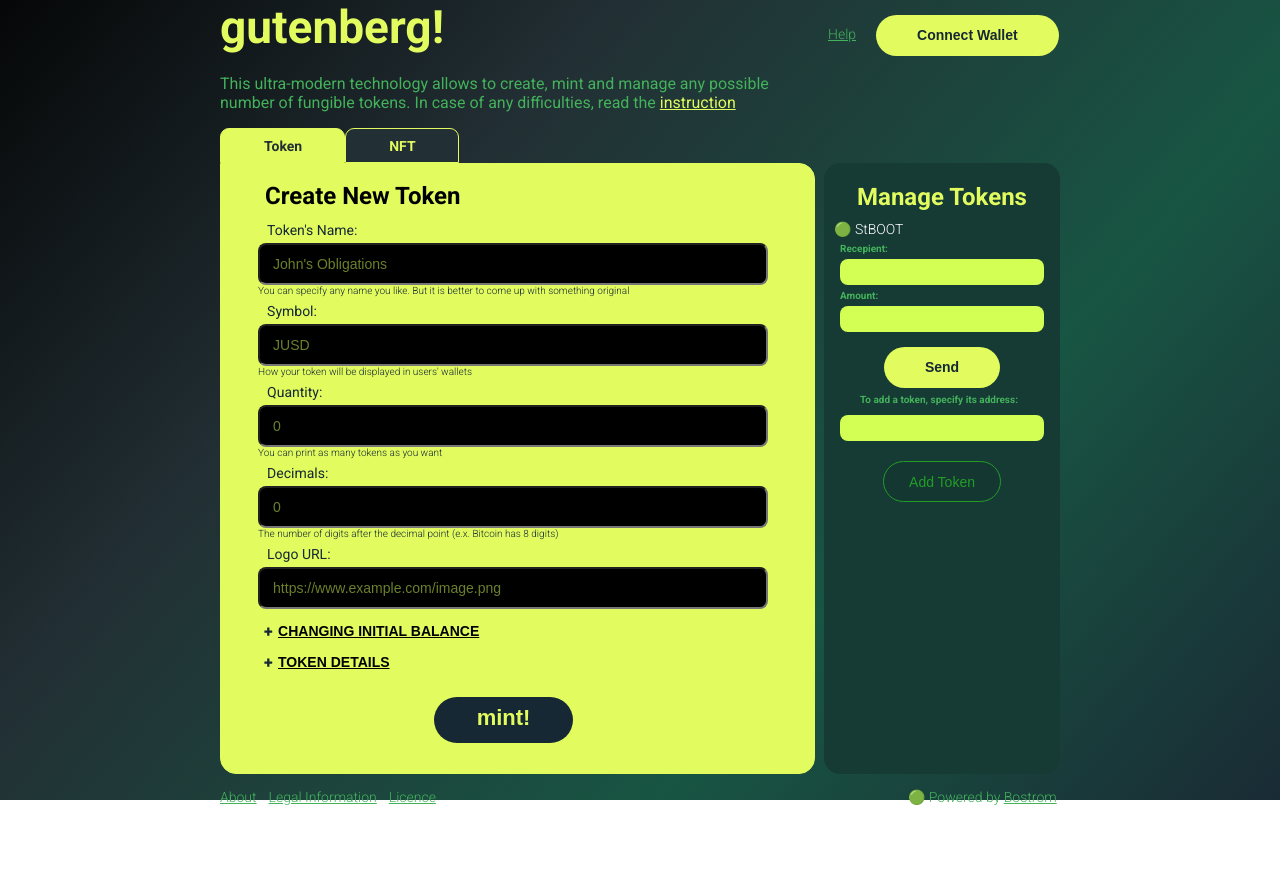
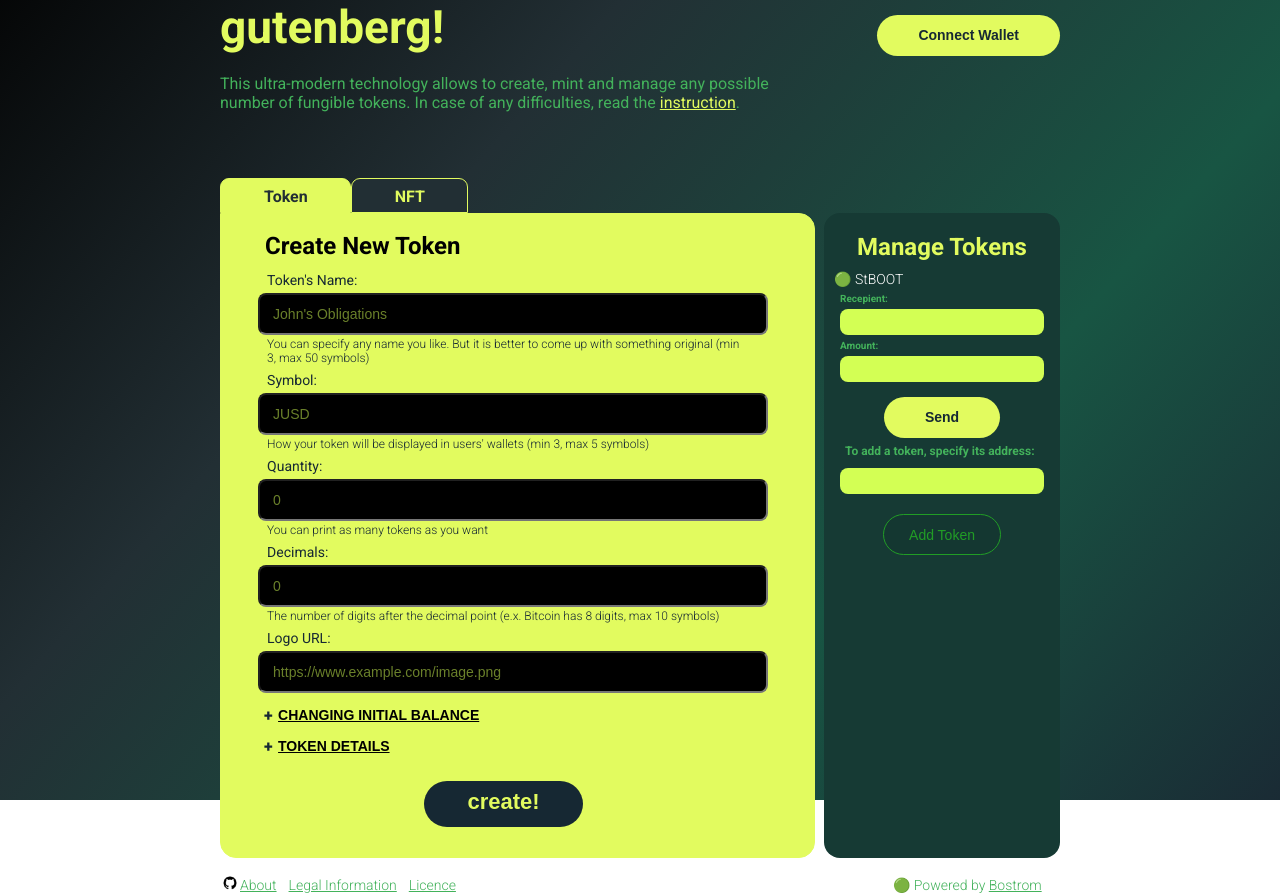
Before and after one commit to diekuche/gutenberg, a React (Create React App) app: page / in a window 1280 px wide. Before the commit the page ends 805 px from the top, so only its background shows below. Built offline with nearby package versions, Linux system fonts and the light colour scheme.

Commit message:
issues#62

```diff
--- a/src/components/Footer/Footer.module.css
+++ b/src/components/Footer/Footer.module.css
@@ -5,6 +5,7 @@
   margin-top: auto;
   margin-bottom: 30px;
   padding-top: 15px;
+  align-items: center;
 }
 
 .link {
@@ -27,10 +28,13 @@
 }
 
 .create {
-  margin-left: 460px;
+  margin-left: 425px;
   color: #43b25b;
   font-style: normal;
   font-weight: 300;
   font-size: 14px;
   line-height: 16px;
 }
+.git {
+  height: 20px;
+}
--- a/src/components/Footer/Footer.tsx
+++ b/src/components/Footer/Footer.tsx
@@ -1,10 +1,14 @@
 import React from "react";
 import styles from "../Footer/Footer.module.css";
 import { Link } from "react-router-dom";
+import git from "../Footer/git.png";
 
 const Footer = () => {
   return (
     <div className={styles.footer}>
+      <a href="https://github.com/diekuche/gutenberg">
+        <img className={styles.git} src={git} alt=""></img>
+      </a>
       <a className={styles.link} href="/About">
         About
       </a>
--- a/src/components/Form/Form.tsx
+++ b/src/components/Form/Form.tsx
@@ -80,7 +80,7 @@ export const Form: React.FC = () => {
         id="token"
         label={`Token's Name:`}
         htmlFor="token"
-        subtitle={`You can specify any name you like. But it is better to come up with something original`}
+        subtitle={`You can specify any name you like. But it is better to come up with something original (min 3, max 50 symbols)`}
         placeholder={`John's Obligations`}
         name="token"
         required
@@ -90,7 +90,8 @@ export const Form: React.FC = () => {
         htmlFor="symbol"
         label={`Symbol:`}
         name="symbol"
-        subtitle={`How your token will be displayed in users' wallets`}
+        subtitle={`How your token will be displayed in users' wallets (min 3, max 5 symbols)
+        `}
         pattern={`[A-Za-z-0-9]{2,5}`}
         placeholder={`JUSD`}
         required
@@ -110,7 +111,7 @@ export const Form: React.FC = () => {
         htmlFor="decimals"
         label={`Decimals:`}
         name="decimals"
-        subtitle={`The number of digits after the decimal point (e.x. Bitcoin has 8 digits)`}
+        subtitle={`The number of digits after the decimal point (e.x. Bitcoin has 8 digits, max 10 symbols)`}
         pattern={`[0-9]{0,10}`}
         placeholder={`0`}
       />
@@ -165,13 +166,13 @@ export const Form: React.FC = () => {
           onChange={(e: React.ChangeEvent<HTMLInputElement>) =>
             setDescription(e.target.value)
           }
-          label="This information will be displayed in the description of the created token:"
+          label="This information will be displayed in the description of the created token:(max 160 symbols)"
           isTextArea
         />
       </Collapsible>
 
       <Button type="submit" color="black" size="lg">
-        mint!
+        create!
       </Button>
     </form>
   );
--- a/src/components/Form/index.module.css
+++ b/src/components/Form/index.module.css
@@ -35,17 +35,18 @@
   display: flex;
   align-items: center;
   justify-content: center;
-  min-width: 47px;
-  height: 46px;
+  min-width: 43px;
+  height: 43px;
   background-color: #162833;
   color: #e2fb5f;
   border-radius: 50%;
   font-size: 22px;
   font-weight: bold;
-  margin-top: 20px;
+  margin-top: 25px;
 }
 
 .article {
   margin-top: 5px;
   margin-bottom: 12px;
+  padding-left: 5px;
 }
--- a/src/components/Header/Header.tsx
+++ b/src/components/Header/Header.tsx
@@ -2,7 +2,6 @@ import React from "react";
 import styles from "./index.module.css";
 import Wallet from "../Wallet/Wallet";
 import { Link } from "react-router-dom";
-import Help from "../Help/Help";
 
 const Header = () => {
   return (
@@ -18,10 +17,8 @@ const Header = () => {
           <a className={styles.link} href="URL">
             instruction
           </a>
+          .
         </p>
-      </div>
-      <div className={styles.help}>
-        <Help />
       </div>
       <div className={styles.walletWrapper}>
         <Wallet />
--- a/src/components/Header/index.module.css
+++ b/src/components/Header/index.module.css
@@ -38,5 +38,5 @@
 .header .walletWrapper {
   justify-self: end;
   margin-top: 15px;
-  margin-left: 20px;
+  margin-left: auto;
 }
--- a/src/components/Input/index.module.css
+++ b/src/components/Input/index.module.css
@@ -24,8 +24,10 @@ input::placeholder {
 
 .subtitle {
   padding: 0px;
+  padding-left: 9px;
+  padding-top: 2px;
   text-align: left;
-  font-size: 10px;
+  font-size: 12px;
   font-weight: 300;
 }
 
--- a/src/components/MainPage/index.module.css
+++ b/src/components/MainPage/index.module.css
@@ -3,6 +3,7 @@
   flex-direction: column;
   justify-content: flex-start;
   margin: 0px auto;
+  padding-top: 50px;
 }
 
 .group {
--- a/src/components/ManageTokens/ManageTok.module.css
+++ b/src/components/ManageTokens/ManageTok.module.css
@@ -29,9 +29,9 @@
   font-style: normal;
   font-weight: 700;
   color: #43b25b;
-  font-size: 10px;
+  font-size: 12px;
   margin: 5px 4px 5px 0px;
-  padding: 1px 25px 5px 25px;
+  padding: 1px 10px 5px;
 }
 
 .line {
--- a/src/components/Tabs/Tabs.module.css
+++ b/src/components/Tabs/Tabs.module.css
@@ -22,6 +22,7 @@
   height: 33px;
   transition: all 0.15s;
   cursor: pointer;
+  font-size: 16px;
 }
 
 .tab__selected:hover {
```
Also changed, not shown: src/components/Footer/git.png (added).
